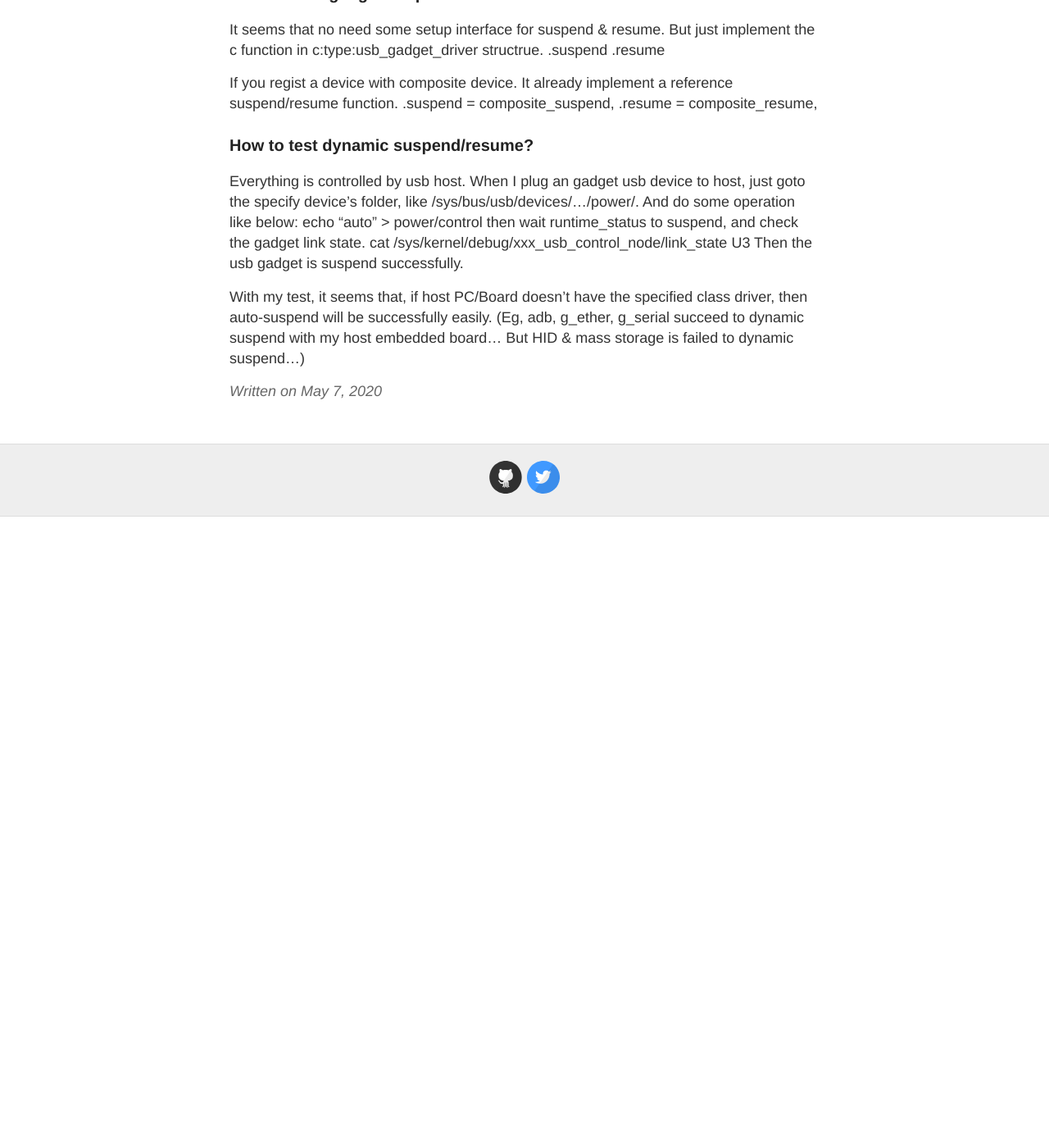
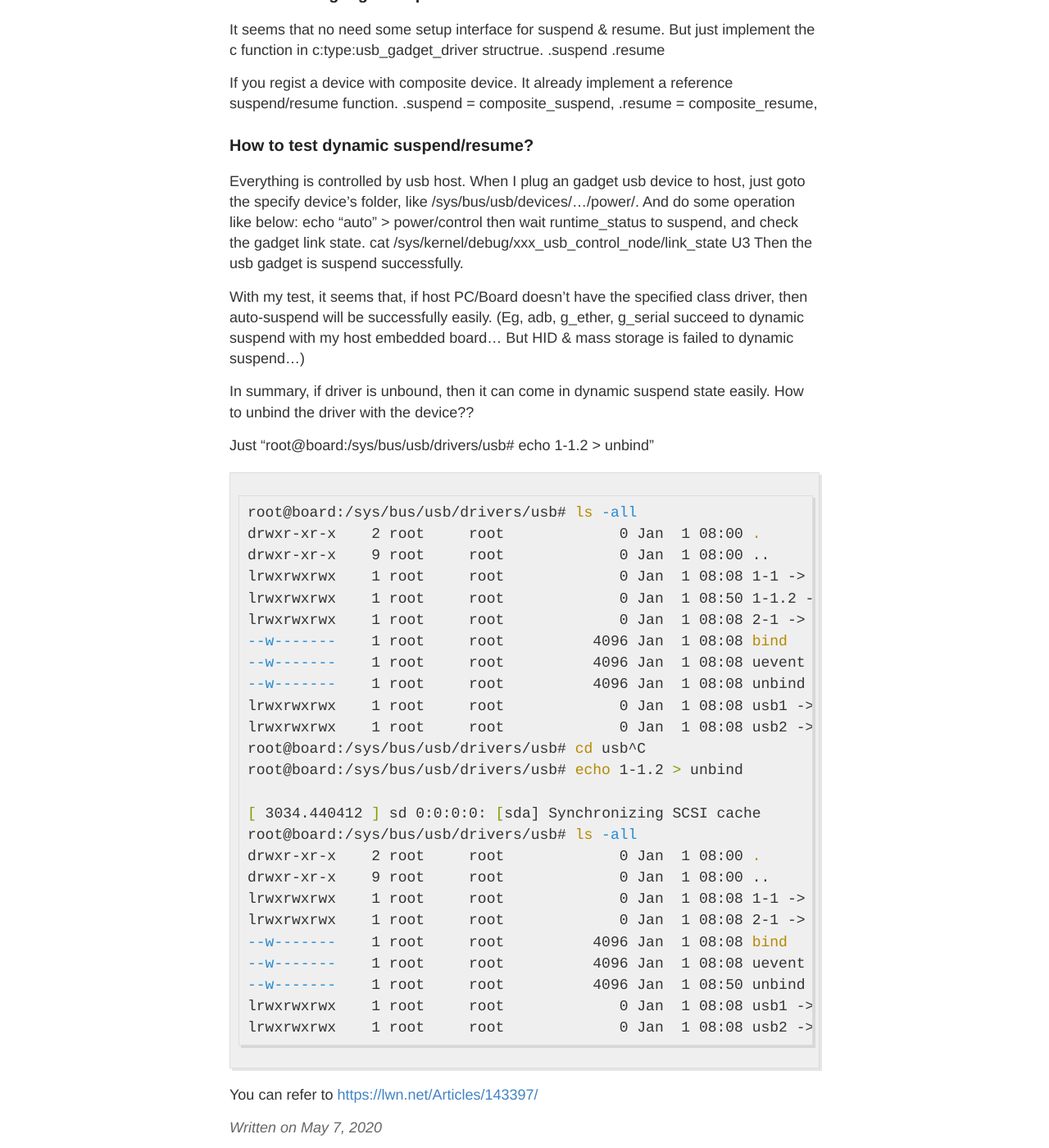
Before and after one commit to river9977/river9977.github.io, a Jekyll site: the page built from _posts/2020-05-07-Gadget-PM.md, in a window 1280 px wide and 1400 px high, scrolled down 1088 px. Shown: the whole window at 82% size. Built offline with Jekyll 4.4.1, drawn with Linux system fonts in a browser that asks for light colours; before the commit the page ends 1718 px from its top, so only the background shows below that.

Commit message:
usb: pm: unbind driver with the device, then the gadget device can enter dynamic suspend easily...

````diff
--- a/_posts/2020-05-07-Gadget-PM.md
+++ b/_posts/2020-05-07-Gadget-PM.md
@@ -64,3 +64,38 @@ With my test, it seems that, if host PC/Board doesn't have the specified class d
 then auto-suspend will be successfully easily. (Eg, adb, g_ether, g_serial succeed to
 dynamic suspend with my host embedded board... But HID & mass storage is failed to dynamic
 suspend...)
+
+In summary, if driver is unbound, then it can come in dynamic suspend state easily.
+How to unbind the driver with the device??
+
+Just "root@board:/sys/bus/usb/drivers/usb# echo 1-1.2 > unbind"
+
+```bash
+root@board:/sys/bus/usb/drivers/usb# ls -all
+drwxr-xr-x    2 root     root             0 Jan  1 08:00 .
+drwxr-xr-x    9 root     root             0 Jan  1 08:00 ..
+lrwxrwxrwx    1 root     root             0 Jan  1 08:08 1-1 -> ../../../../devices/platform/soc/xxx.usb/xhci-hcd.0.auto/usb1/1-1
+lrwxrwxrwx    1 root     root             0 Jan  1 08:50 1-1.2 -> ../../../../devices/platform/soc/xxx.usb/xhci-hcd.0.auto/usb1/1-1/1-1.2
+lrwxrwxrwx    1 root     root             0 Jan  1 08:08 2-1 -> ../../../../devices/platform/soc/xxx.usb/xhci-hcd.0.auto/usb2/2-1
+--w-------    1 root     root          4096 Jan  1 08:08 bind
+--w-------    1 root     root          4096 Jan  1 08:08 uevent
+--w-------    1 root     root          4096 Jan  1 08:08 unbind
+lrwxrwxrwx    1 root     root             0 Jan  1 08:08 usb1 -> ../../../../devices/platform/soc/xxx.usb/xhci-hcd.0.auto/usb1
+lrwxrwxrwx    1 root     root             0 Jan  1 08:08 usb2 -> ../../../../devices/platform/soc/xxx.usb/xhci-hcd.0.auto/usb2
+root@board:/sys/bus/usb/drivers/usb# cd usb^C
+root@board:/sys/bus/usb/drivers/usb# echo 1-1.2 > unbind
+
+[ 3034.440412 ] sd 0:0:0:0: [sda] Synchronizing SCSI cache
+root@board:/sys/bus/usb/drivers/usb# ls -all
+drwxr-xr-x    2 root     root             0 Jan  1 08:00 .
+drwxr-xr-x    9 root     root             0 Jan  1 08:00 ..
+lrwxrwxrwx    1 root     root             0 Jan  1 08:08 1-1 -> ../../../../devices/platform/soc/xxx.usb/xhci-hcd.0.auto/usb1/1-1
+lrwxrwxrwx    1 root     root             0 Jan  1 08:08 2-1 -> ../../../../devices/platform/soc/xxx.usb/xhci-hcd.0.auto/usb2/2-1
+--w-------    1 root     root          4096 Jan  1 08:08 bind
+--w-------    1 root     root          4096 Jan  1 08:08 uevent
+--w-------    1 root     root          4096 Jan  1 08:50 unbind
+lrwxrwxrwx    1 root     root             0 Jan  1 08:08 usb1 -> ../../../../devices/platform/soc/xxx.usb/xhci-hcd.0.auto/usb1
+lrwxrwxrwx    1 root     root             0 Jan  1 08:08 usb2 -> ../../../../devices/platform/soc/xxx.usb/xhci-hcd.0.auto/usb2
+```
+
+You can refer to <https://lwn.net/Articles/143397/>
````
